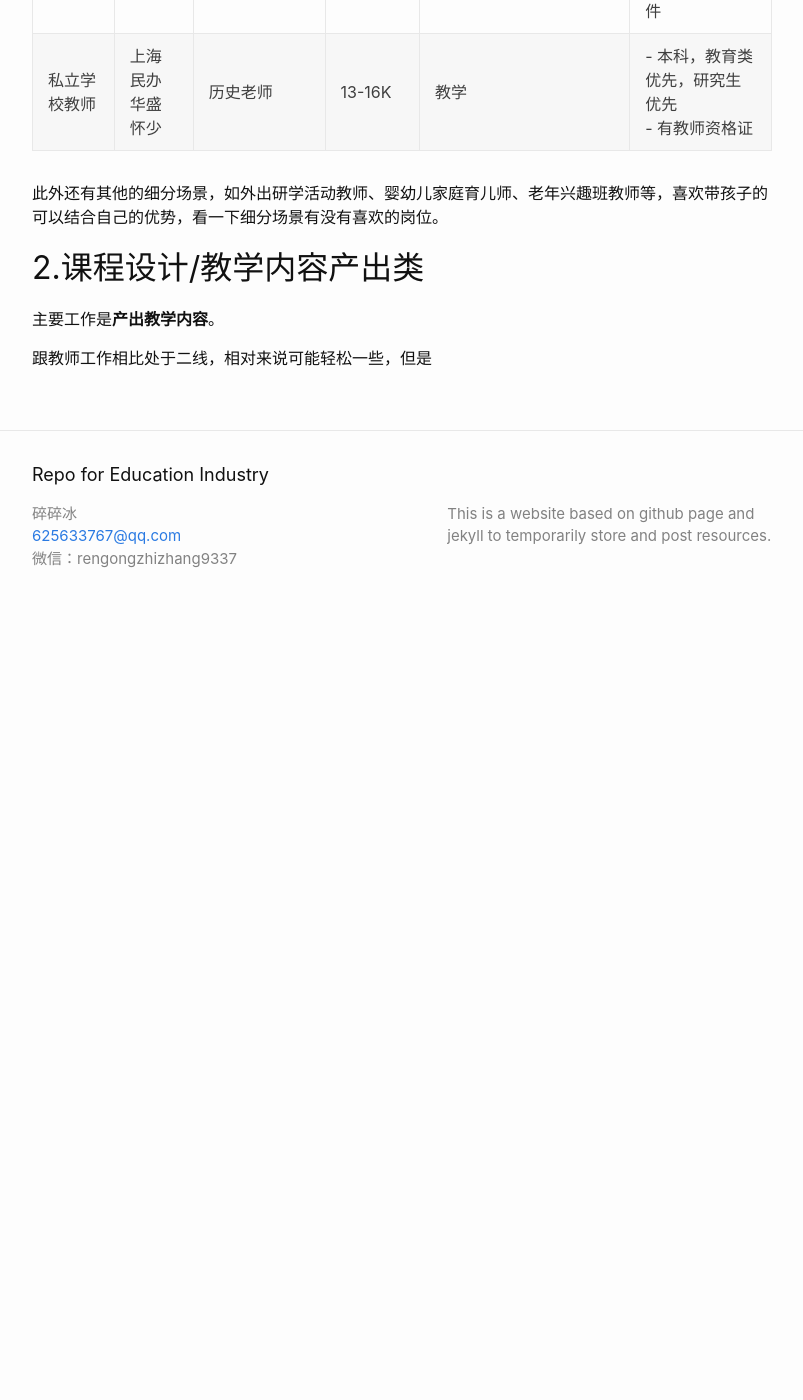
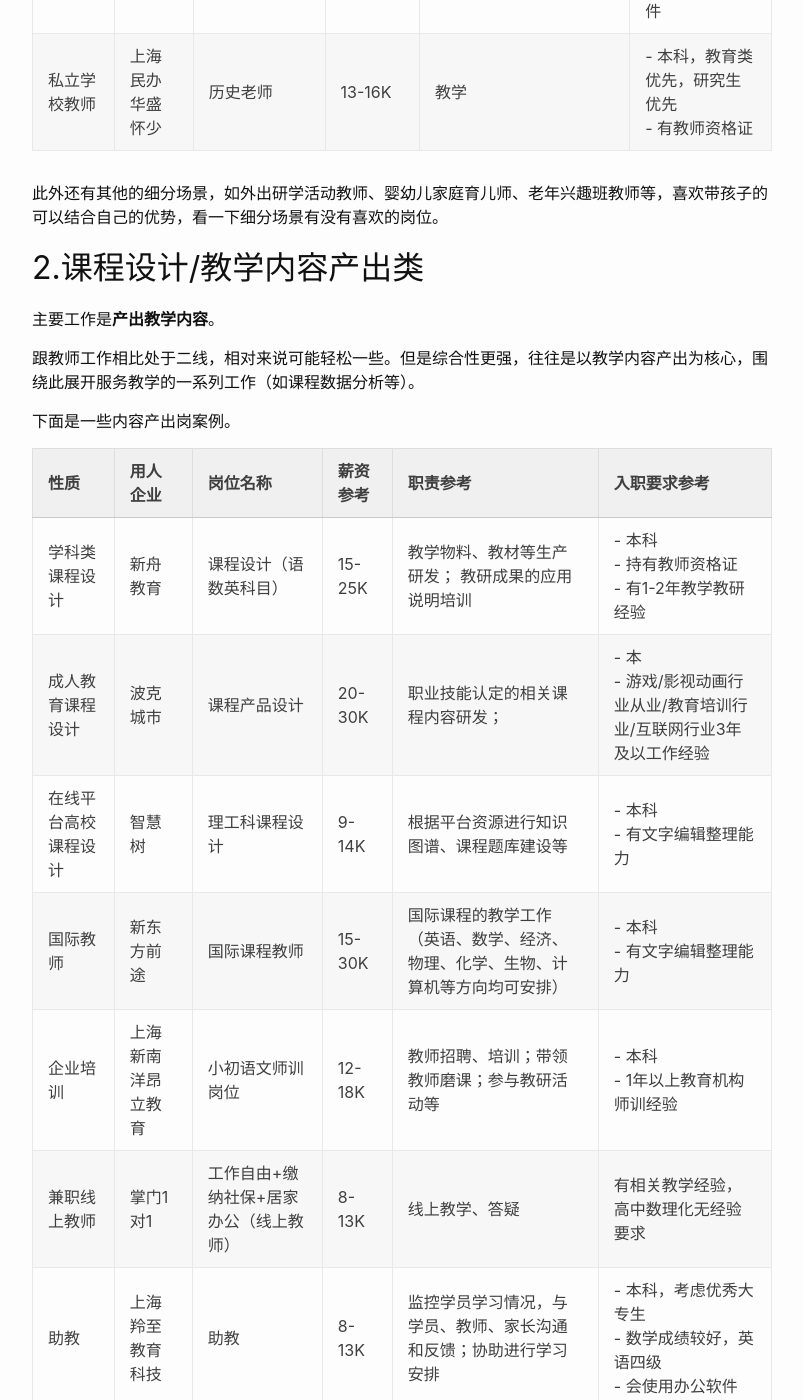
Before and after one commit to broken-ice-ice/Repo-for-Education-Industry, a Jekyll site: the page built from _posts/educationalIndustryCareerGuide/2025-05-01-GetAJobInEduIndustry_3.md, in a window 1280 px wide and 1400 px high, scrolled down 2151 px. Shown: the whole window, without its empty margins (238-1041 px from the left). Built offline with Jekyll 4.4.1, drawn with Linux system fonts in a browser that asks for light colours; our own code applies the rules of GitHub Pages for plain Markdown files; before the commit the page ends 2781 px from its top, so only the background shows below that; some of the changed text lies outside the part shown.

Commit message:
Update 2025-05-01-GetAJobInEduIndustry_3.md

```diff
--- a/_posts/educationalIndustryCareerGuide/2025-05-01-GetAJobInEduIndustry_3.md
+++ b/_posts/educationalIndustryCareerGuide/2025-05-01-GetAJobInEduIndustry_3.md
@@ -56,4 +56,17 @@ categories: 教育行业就业科普
 
 主要工作是**产出教学内容**。
 
-跟教师工作相比处于二线，相对来说可能轻松一些，但是
+跟教师工作相比处于二线，相对来说可能轻松一些。但是综合性更强，往往是以教学内容产出为核心，围绕此展开服务教学的一系列工作（如课程数据分析等）。
+
+下面是一些内容产出岗案例。
+
+| 性质         | 用人企业            | 岗位名称           | 薪资参考 | 职责参考                                                                     | 入职要求参考                            |
+|--------------|--------------------|--------------------|----------|------------------------------------------------------------------------------|-----------------------------------------|
+|学科类课程设计 | 新舟教育     | 课程设计（语数英科目）     | 15-25K   | 教学物料、教材等生产研发； 教研成果的应用说明培训                             | - 本科<br>- 持有教师资格证<br>- 有1-2年教学教研经验 |
+|成人教育课程设计 | 波克城市           | 课程产品设计 | 20-30K   | 职业技能认定的相关课程内容研发；                                          | - 本<br>- 游戏/影视动画行业从业/教育培训行业/互联网行业3年及以工作经验|
+|在线平台高校课程设计|智慧树         |理工科课程设计       |9-14K|根据平台资源进行知识图谱、课程题库建设等                                                     | - 本科<br> - 有文字编辑整理能力|
+|国际教师      |新东方前途          |国际课程教师         |15-30K     |国际课程的教学工作（英语、数学、经济、物理、化学、生物、计算机等方向均可安排）    |- 本科<br> - 有文字编辑整理能力|
+|企业培训      |  上海新南洋昂立教育| 小初语文师训岗位     | 12-18K    |教师招聘、培训；带领教师磨课；参与教研活动等                                  |- 本科<br> - 1年以上教育机构师训经验|
+|兼职线上教师| 掌门1对1            |工作自由+缴纳社保+居家办公（线上教师）    |8-13K   | 线上教学、答疑                                              |有相关教学经验，高中数理化无经验要求|
+|助教        |上海羚至教育科技| 助教                    |8-13K       |监控学员学习情况，与学员、教师、家长沟通和反馈；协助进行学习安排                 |- 本科，考虑优秀大专生<br> - 数学成绩较好，英语四级<br> - 会使用办公软件|
+|私立学校教师|上海民办华盛怀少 |历史老师                |13-16K       |教学                                                                        |- 本科，教育类优先，研究生优先<br> - 有教师资格证|
```
